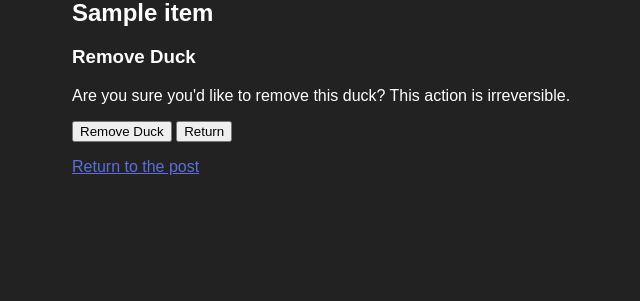
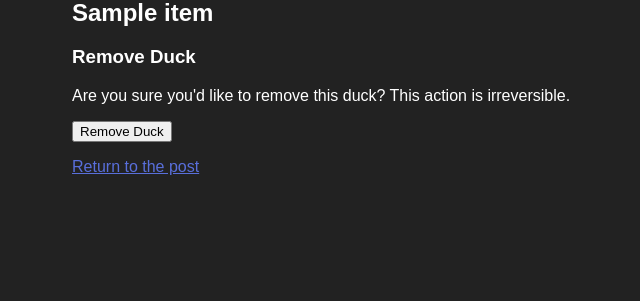
Before and after one commit to KarmaWSYD/duck-rater, a Flask app: template templates/remove_item.html in a window 1280 px wide. Shown: the part 194-495 px from the top of the page, without its empty margins (168-808 px from the left). Run offline with Flask 3, Linux system fonts and the light colour scheme; the template is opened without the code that fills it: most values are stand-ins (such as "Sample title", 1, 10 or a date in 2020).

Commit message:
feat: remove unused input

```diff
--- a/templates/remove_item.html
+++ b/templates/remove_item.html
@@ -9,7 +9,6 @@
 <form action="/remove-item/{{ item.id }}" method="delete">
   <input type="hidden" name="csrf_token" value="{{ session.csrf_token }}" />
   <input type="submit" name="remove" value="Remove Duck">
-  <input type="submit" name="back" value="Return">
 </form>
 <p>
   <a href="/item/{{ item.id }}">Return to the post</a>
```
